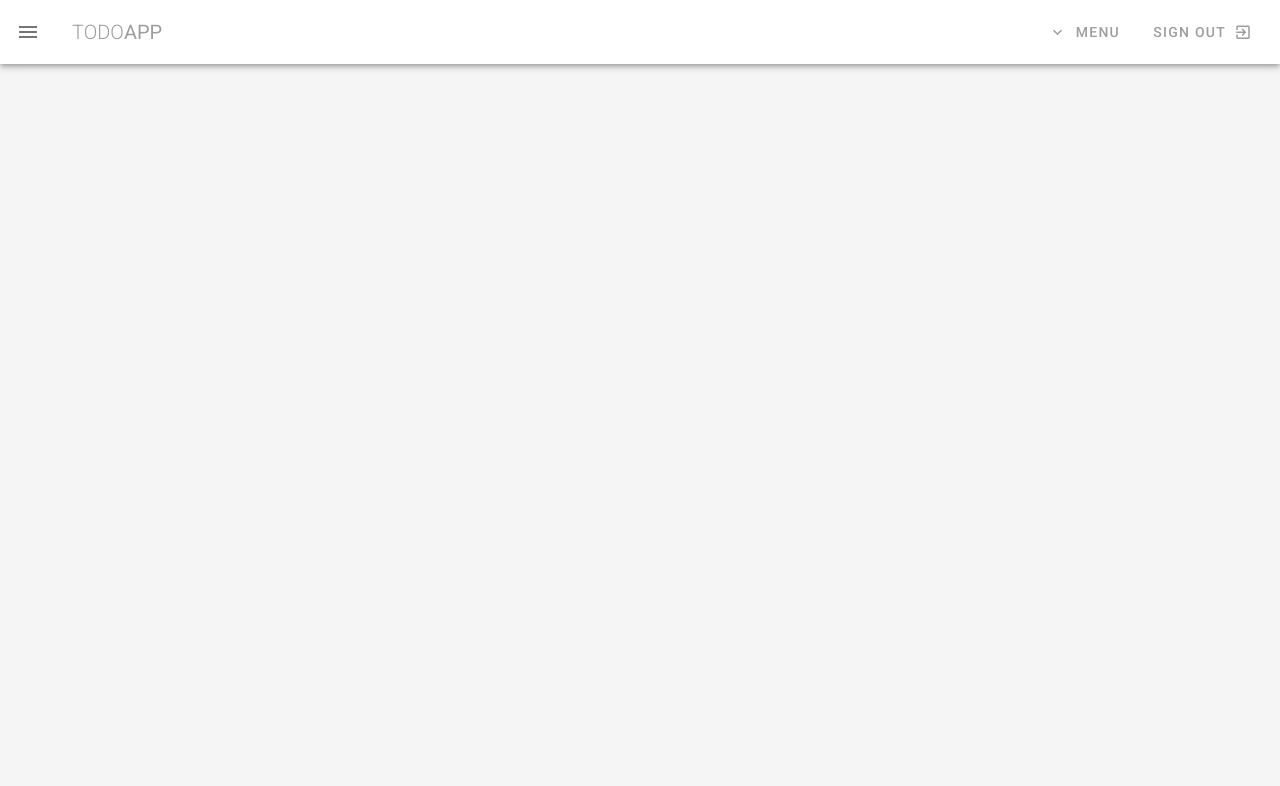
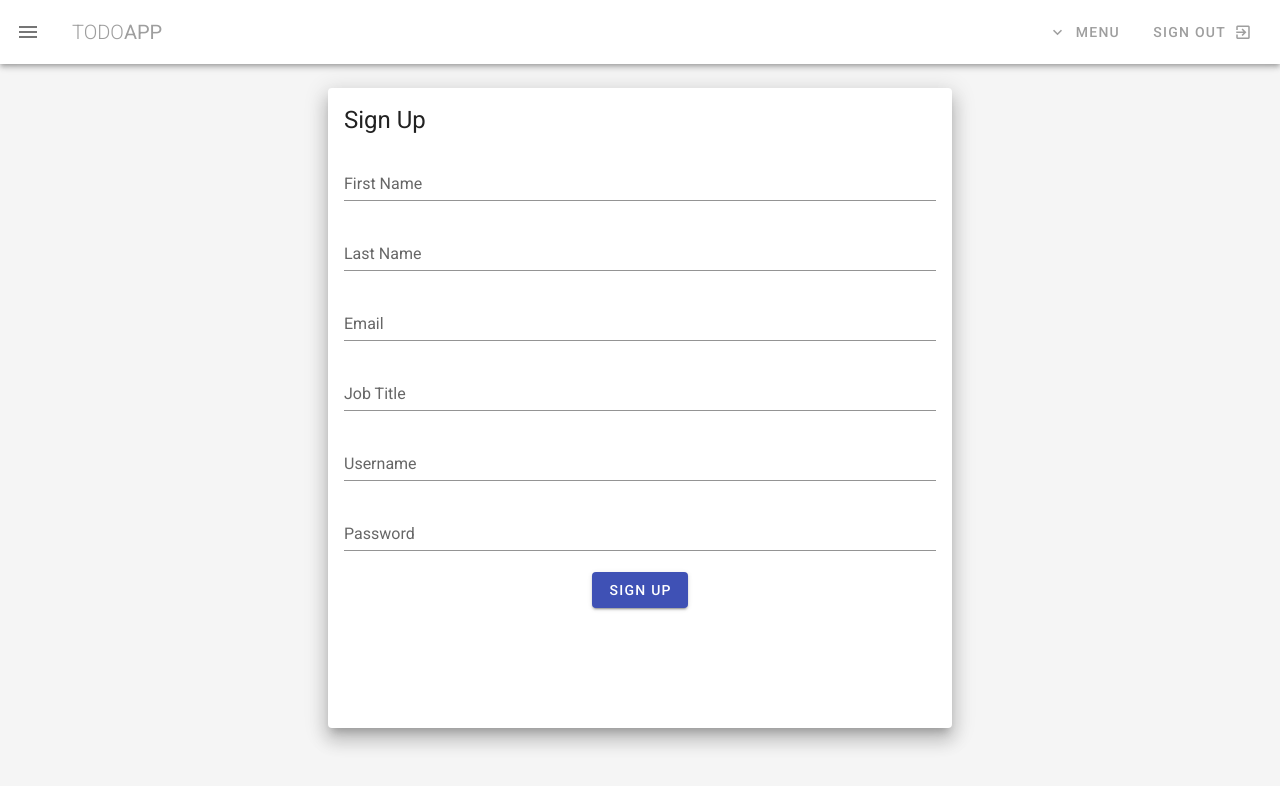
Before and after one commit to kasunAththanagoda/Team_Managment_App_frontend, a Vue app: page /signup in a window 1280 px wide. Shown: the top 786 px of the page. Built offline with nearby package versions, Linux system fonts and the light colour scheme.

Commit message:
login and signup and axios install

```diff
--- a/package.json
+++ b/package.json
@@ -8,6 +8,7 @@
     "lint": "vue-cli-service lint"
   },
   "dependencies": {
+    "axios": "^1.5.1",
     "core-js": "^3.8.3",
     "date-fns": "^2.30.0",
     "firebase": "^10.3.0",
--- a/src/components/NavBar.vue
+++ b/src/components/NavBar.vue
@@ -83,7 +83,7 @@ export default {
     return {
       drawer: false,
       links:[
-        {icon:'mdi-view-dashboard',text:'Dashboard',route:'/'},
+        {icon:'mdi-view-dashboard',text:'Dashboard',route:'/dashboard'},
         {icon:'mdi-folder',text:'My projects',route:'/projects'},
         {icon:'mdi-account',text:'Team',route:'/team'}
     ],
--- a/src/router/index.js
+++ b/src/router/index.js
@@ -3,12 +3,14 @@ import VueRouter from 'vue-router'
 import DashboardView from '../views/DashboardView.vue'
 import ProjectsView from '@/views/ProjectsView.vue'
 import TeamView from '@/views/TeamView.vue'
+import LoginView from '@/views/LoginView'
+import SignupView from '@/views/SignUpView'
 
 Vue.use(VueRouter)
 
 const routes = [
   {
-    path: '/',
+    path: '/dashboard',
     name: 'DashboardView',
     component: DashboardView
   },
@@ -21,6 +23,16 @@ const routes = [
     path: '/team',
     name: 'team',
     component:TeamView
+  },
+  {
+    path: '/',
+    name: 'login',
+    component:LoginView
+  },
+  {
+    path: '/signup',
+    name: 'signup',
+    component:SignupView
   }
 ]
 
--- /dev/null
+++ b/src/views/LoginView.vue
@@ -0,0 +1,79 @@
+<template>
+  <div
+    style="
+      display: flex;
+      justify-content: center;
+      align-items: center;
+      height: 80vh;
+    "
+  >
+    <v-card elevation="12" width="50%" style="text-align: center; height: 50vh">
+      <v-form v-model="valid">
+        <h1>Login</h1>
+        <br />
+        <v-row>
+          <v-col><label for="username">Username:</label></v-col>
+          <v-col
+            ><v-text-field
+              label="user name"
+              placeholder="user name"
+              solo
+              v-model="username"
+              required
+            ></v-text-field
+          ></v-col>
+        </v-row>
+        <v-row>
+          <v-col><label for="password">Password:</label></v-col>
+          <v-col>
+            <!-- <input type="password" id="password" v-model="password"/> -->
+            <v-text-field
+              label="password"
+              placeholder="password"
+              solo
+              v-model="password"
+              required
+            ></v-text-field>
+          </v-col>
+        </v-row>
+        <br />
+        <button @click="login" on-click="login">Login</button>
+        <br />
+        <button
+          @click="signup"
+          :to="this.$router.push('/signup')"
+          on-click="signup"
+        >
+          Signup
+        </button>
+      </v-form>
+    </v-card>
+  </div>
+</template>
+
+    <script>
+// import axios from "axios";
+
+export default {
+  name: "LoginView",
+  data() {
+    return {
+      username: "",
+      password: "",
+      nameRules: [
+        (v) => !!v || "Name is required",
+        (v) => v.length <= 10 || "Name must be less than 10 characters",
+      ],
+    };
+  },
+
+  methods: {
+    login() {
+      this.$router.push("/dashboard");
+    },
+  },
+};
+</script>
+
+    <style>
+</style>
--- /dev/null
+++ b/src/views/SignUpView.vue
@@ -0,0 +1,56 @@
+<template>
+  <div
+    style="
+      display: flex;
+      justify-content: center;
+      align-items: center;
+      height: 80vh;
+    "
+  >
+    <v-card elevation="12" width="50%" style="text-align: center; height: 80vh">
+      <v-card-title class="headline">Sign Up</v-card-title>
+      <v-card-text>
+        <v-form @submit.prevent="register">
+          <v-text-field v-model="firstName" label="First Name"></v-text-field>
+          <v-text-field v-model="lastName" label="Last Name"></v-text-field>
+          <v-text-field v-model="email" label="Email"></v-text-field>
+          <v-text-field v-model="jobTitle" label="Job Title"></v-text-field>
+          <v-text-field v-model="username" label="Username"></v-text-field>
+          <v-text-field
+            v-model="password"
+            label="Password"
+            type="password"
+          ></v-text-field>
+          <v-btn color="primary" type="submit">Sign Up</v-btn>
+        </v-form>
+      </v-card-text>
+    </v-card>
+  </div>
+</template>
+
+      <script>
+// import axios from "axios";
+
+export default {
+  name: "SignupView",
+  data() {
+    return {
+      username: "",
+      password: "",
+      nameRules: [
+        (v) => !!v || "Name is required",
+        (v) => v.length <= 10 || "Name must be less than 10 characters",
+      ],
+    };
+  },
+
+  methods: {
+    login() {
+      this.$router.push("/dashboard");
+    },
+  },
+};
+</script>
+
+      <style>
+</style>
```
Also changed, not shown: 1 other file (tests, documents, lock files or other folders).
